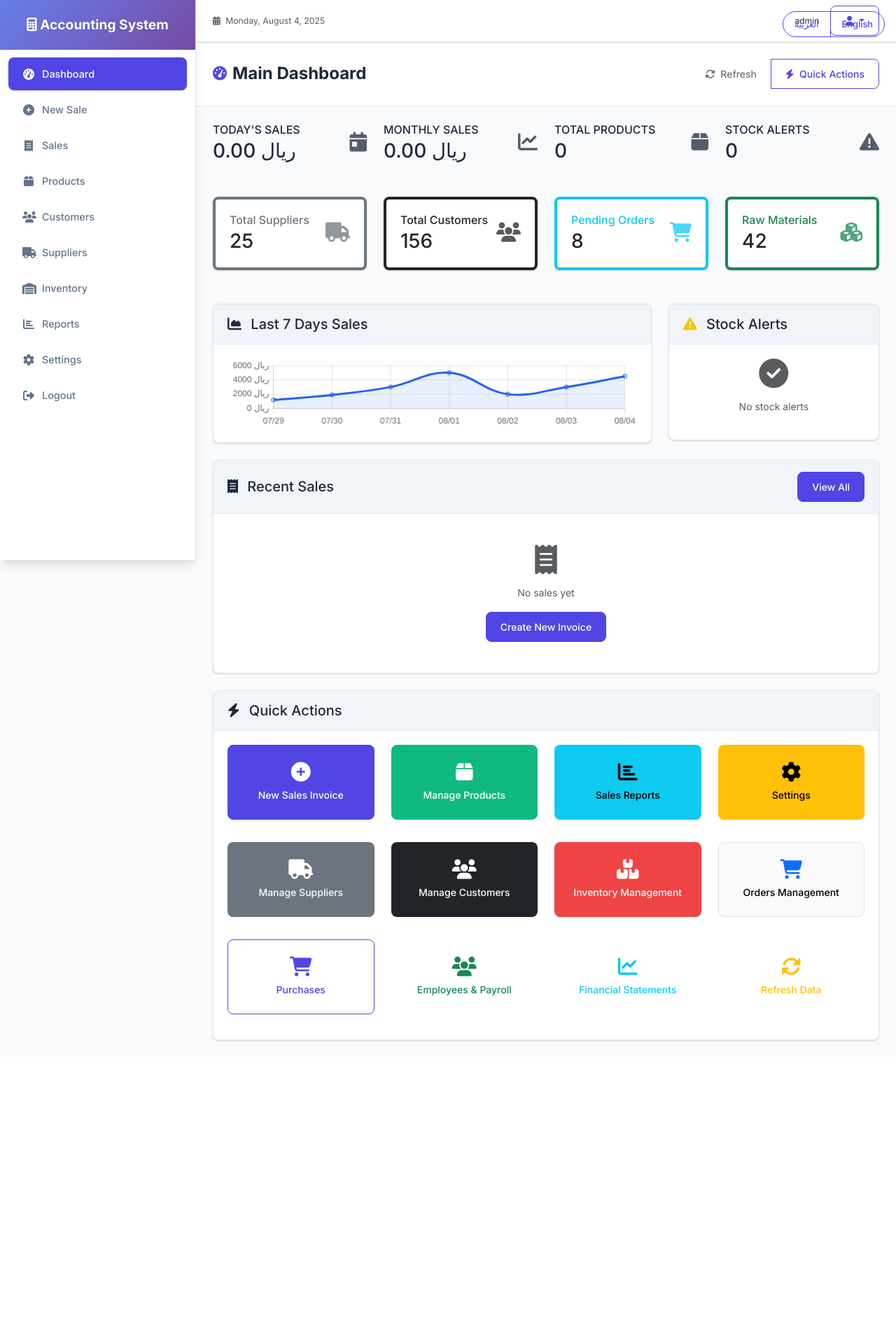
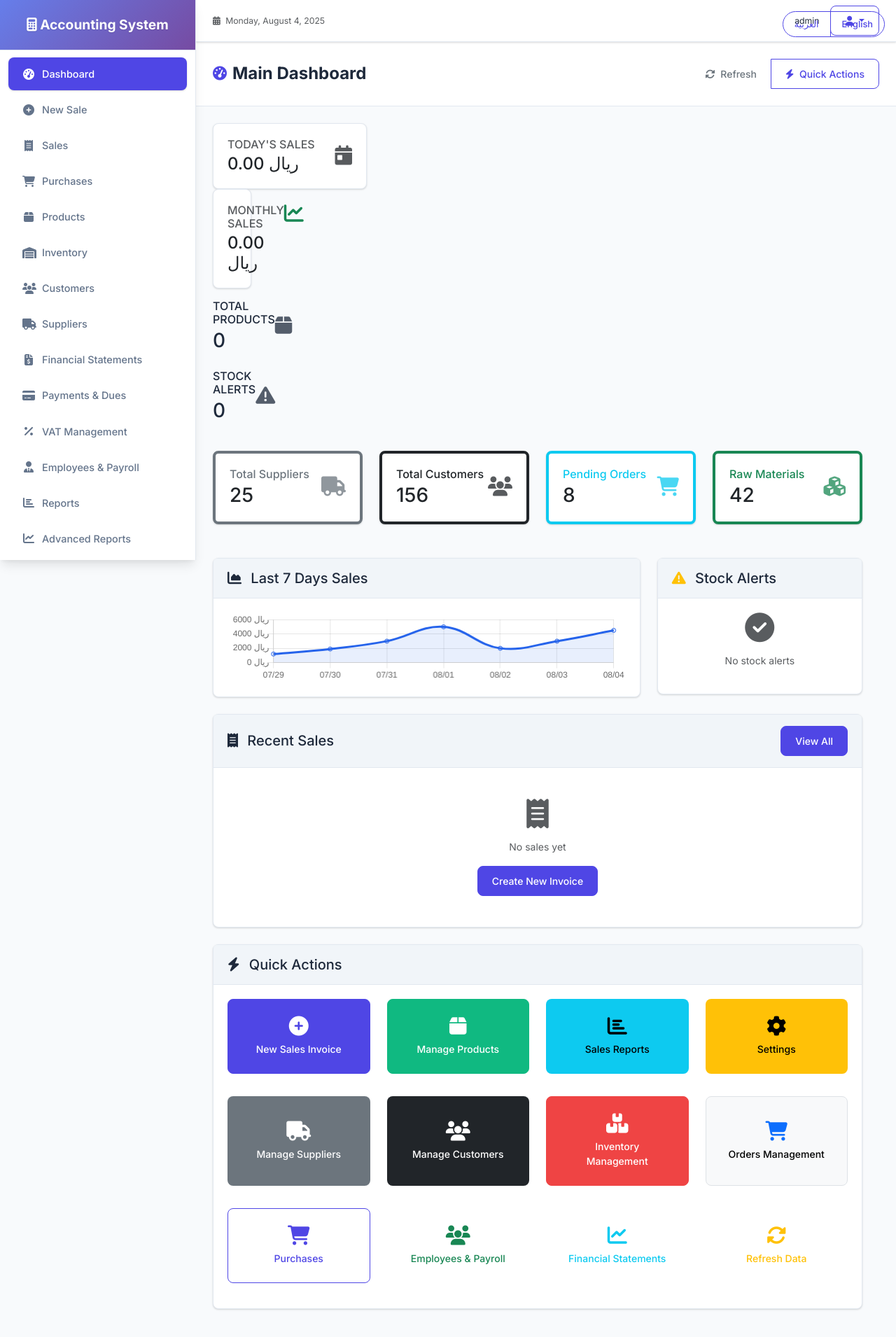
Before and after one commit to fysl71443-coder/accounting-system, a Flask app: page /dashboard in a window 1280 px wide. Shown: the whole page at 70% size. Before the commit the page ends 1488 px from the top, so only its background shows below. Run offline with Flask 3, Linux system fonts and the light colour scheme; a user stored in the database is signed in; data that the repository does not hold is empty.

Commit message:
إضافة جميع الحسابات الرئيسية وتحسين الشاشات - Complete Accounting System Enhancement
 إضافة جميع الحسابات الرئيسية في القائمة الجانبية:
   - المشتريات (Purchases)
   - القوائم المالية (Financial Statements)
   - المدفوعات والمستحقات (Payments & Dues)
   - ضريبة القيمة المضافة (VAT Management)
   - الموظفين والرواتب (Employee Payroll)
   - التقارير المتقدمة (Advanced Reports)
   - إدارة المستخدمين (User Management)

 إزالة المسافات الزائدة من جميع الشاشات:
   - تحسين شاشة الداشبورد
   - تحسين شاشة المنتجات
   - تحسين شاشة العملاء
   - تقليل المسافات في جميع الكروت والجداول

 إضافة الروابط المفقودة في app.py
 تحسين تنظيم القائمة الجانبية
 تصميم أكثر إحكاماً ونظافة

النظام الآن يحتوي على جميع الوظائف المحاسبية الأساسية!

```diff
--- a/app.py
+++ b/app.py
@@ -1070,6 +1070,50 @@ def role_management():
     """صفحة إدارة الأدوار والصلاحيات"""
     return render_template('role_management.html')
 
+# الروابط الإضافية للحسابات الرئيسية
+
+@app.route('/purchases')
+@login_required
+def purchases():
+    """صفحة المشتريات"""
+    return render_template('purchases.html')
+
+@app.route('/financial_statements')
+@login_required
+def financial_statements():
+    """صفحة القوائم المالية"""
+    return render_template('financial_statements.html')
+
+@app.route('/payments_dues')
+@login_required
+def payments_dues():
+    """صفحة المدفوعات والمستحقات"""
+    return render_template('payments_dues.html')
+
+@app.route('/tax_management')
+@login_required
+def tax_management():
+    """صفحة إدارة ضريبة القيمة المضافة"""
+    return render_template('tax_management.html')
+
+@app.route('/employee_payroll')
+@login_required
+def employee_payroll():
+    """صفحة الموظفين والرواتب"""
+    return render_template('employee_payroll.html')
+
+@app.route('/advanced_reports')
+@login_required
+def advanced_reports():
+    """صفحة التقارير المتقدمة"""
+    return render_template('advanced_reports.html')
+
+@app.route('/user_management')
+@login_required
+def user_management():
+    """صفحة إدارة المستخدمين"""
+    return render_template('user_management.html')
+
 # API routes معطلة مؤقتاً - سيتم تفعيلها بعد تحديث قاعدة البيانات
 
 if __name__ == '__main__':
--- a/templates/base_unified.html
+++ b/templates/base_unified.html
@@ -550,12 +550,15 @@
         </div>
 
         <ul class="nav flex-column">
+            <!-- الرئيسية -->
             <li class="nav-item">
                 <a class="nav-link {{ 'active' if request.endpoint == 'dashboard' else '' }}" href="{{ url_for('dashboard') }}">
                     <i class="fas fa-tachometer-alt"></i>
                     {% if session.get('language', 'ar') == 'ar' %}الرئيسية{% else %}Dashboard{% endif %}
                 </a>
             </li>
+
+            <!-- المبيعات -->
             <li class="nav-item">
                 <a class="nav-link {{ 'active' if request.endpoint == 'new_sale' else '' }}" href="{{ url_for('new_sale') }}">
                     <i class="fas fa-plus-circle"></i>
@@ -568,12 +571,30 @@
                     {% if session.get('language', 'ar') == 'ar' %}المبيعات{% else %}Sales{% endif %}
                 </a>
             </li>
+
+            <!-- المشتريات -->
+            <li class="nav-item">
+                <a class="nav-link {{ 'active' if request.endpoint == 'purchases' else '' }}" href="{{ url_for('purchases') }}">
+                    <i class="fas fa-shopping-cart"></i>
+                    {% if session.get('language', 'ar') == 'ar' %}المشتريات{% else %}Purchases{% endif %}
+                </a>
+            </li>
+
+            <!-- المخزون والمنتجات -->
             <li class="nav-item">
                 <a class="nav-link {{ 'active' if request.endpoint == 'products' else '' }}" href="{{ url_for('products') }}">
                     <i class="fas fa-box"></i>
                     {% if session.get('language', 'ar') == 'ar' %}المنتجات{% else %}Products{% endif %}
                 </a>
             </li>
+            <li class="nav-item">
+                <a class="nav-link {{ 'active' if request.endpoint == 'inventory' else '' }}" href="{{ url_for('inventory') }}">
+                    <i class="fas fa-warehouse"></i>
+                    {% if session.get('language', 'ar') == 'ar' %}المخزون{% else %}Inventory{% endif %}
+                </a>
+            </li>
+
+            <!-- العملاء والموردين -->
             <li class="nav-item">
                 <a class="nav-link {{ 'active' if request.endpoint == 'customers' else '' }}" href="{{ url_for('customers') }}">
                     <i class="fas fa-users"></i>
@@ -586,16 +607,54 @@
                     {% if session.get('language', 'ar') == 'ar' %}الموردين{% else %}Suppliers{% endif %}
                 </a>
             </li>
+
+            <!-- المالية والمحاسبة -->
             <li class="nav-item">
-                <a class="nav-link {{ 'active' if request.endpoint == 'inventory' else '' }}" href="{{ url_for('inventory') }}">
-                    <i class="fas fa-warehouse"></i>
-                    {% if session.get('language', 'ar') == 'ar' %}المخزون{% else %}Inventory{% endif %}
+                <a class="nav-link {{ 'active' if request.endpoint == 'financial_statements' else '' }}" href="{{ url_for('financial_statements') }}">
+                    <i class="fas fa-file-invoice-dollar"></i>
+                    {% if session.get('language', 'ar') == 'ar' %}القوائم المالية{% else %}Financial Statements{% endif %}
                 </a>
             </li>
+            <li class="nav-item">
+                <a class="nav-link {{ 'active' if request.endpoint == 'payments_dues' else '' }}" href="{{ url_for('payments_dues') }}">
+                    <i class="fas fa-credit-card"></i>
+                    {% if session.get('language', 'ar') == 'ar' %}المدفوعات والمستحقات{% else %}Payments & Dues{% endif %}
+                </a>
+            </li>
+            <li class="nav-item">
+                <a class="nav-link {{ 'active' if request.endpoint == 'tax_management' else '' }}" href="{{ url_for('tax_management') }}">
+                    <i class="fas fa-percentage"></i>
+                    {% if session.get('language', 'ar') == 'ar' %}ضريبة القيمة المضافة{% else %}VAT Management{% endif %}
+                </a>
+            </li>
+
+            <!-- الموظفين والرواتب -->
+            <li class="nav-item">
+                <a class="nav-link {{ 'active' if request.endpoint == 'employee_payroll' else '' }}" href="{{ url_for('employee_payroll') }}">
+                    <i class="fas fa-user-tie"></i>
+                    {% if session.get('language', 'ar') == 'ar' %}الموظفين والرواتب{% else %}Employees & Payroll{% endif %}
+                </a>
+            </li>
+
+            <!-- التقارير -->
             <li class="nav-item">
                 <a class="nav-link {{ 'active' if request.endpoint == 'reports' else '' }}" href="{{ url_for('reports') }}">
                     <i class="fas fa-chart-bar"></i>
                     {% if session.get('language', 'ar') == 'ar' %}التقارير{% else %}Reports{% endif %}
+                </a>
+            </li>
+            <li class="nav-item">
+                <a class="nav-link {{ 'active' if request.endpoint == 'advanced_reports' else '' }}" href="{{ url_for('advanced_reports') }}">
+                    <i class="fas fa-chart-line"></i>
+                    {% if session.get('language', 'ar') == 'ar' %}التقارير المتقدمة{% else %}Advanced Reports{% endif %}
+                </a>
+            </li>
+
+            <!-- الإدارة -->
+            <li class="nav-item">
+                <a class="nav-link {{ 'active' if request.endpoint == 'user_management' else '' }}" href="{{ url_for('user_management') }}">
+                    <i class="fas fa-users-cog"></i>
+                    {% if session.get('language', 'ar') == 'ar' %}إدارة المستخدمين{% else %}User Management{% endif %}
                 </a>
             </li>
             <li class="nav-item">
@@ -604,6 +663,8 @@
                     {% if session.get('language', 'ar') == 'ar' %}الإعدادات{% else %}Settings{% endif %}
                 </a>
             </li>
+
+            <!-- تسجيل الخروج -->
             <li class="nav-item">
                 <a class="nav-link" href="{{ url_for('logout') }}">
                     <i class="fas fa-sign-out-alt"></i>
--- a/templates/dashboard.html
+++ b/templates/dashboard.html
@@ -32,21 +32,17 @@ Dashboard - Accounting System
 {% endblock %}
 
 {% block content %}
-
 <!-- Statistics Cards -->
-<div class="row mb-4">
-    <div class="col-xl-3 col-md-6 mb-4">
-        <div class="stats-card">
+<div class="row mb-3">
+    <div class="col-xl-3 col-md-6 mb-3">
+        <div class="card">
+            <div class="card-body">
                 <div class="d-flex justify-content-between">
                     <div>
-                    <h6 class="text-uppercase mb-1">
-                        {% if session.get('language', 'ar') == 'ar' %}
-                            مبيعات اليوم
-                        {% else %}
-                            Today's Sales
-                        {% endif %}
+                        <h6 class="text-uppercase mb-1 text-muted">
+                            {% if session.get('language', 'ar') == 'ar' %}مبيعات اليوم{% else %}Today's Sales{% endif %}
                         </h6>
-                    <h3 class="mb-0">{{ "%.2f"|format(daily_sales) }} ريال</h3>
+                        <h4 class="mb-0">{{ "%.2f"|format(daily_sales) }} ريال</h4>
                     </div>
                 <div class="align-self-center">
                     <i class="fas fa-calendar-day fa-2x opacity-75"></i>
@@ -55,21 +51,19 @@ Dashboard - Accounting System
         </div>
     </div>
 
-    <div class="col-xl-3 col-md-6 mb-4">
-        <div class="stats-card success">
+    <div class="col-xl-3 col-md-6 mb-3">
+        <div class="card">
+            <div class="card-body">
                 <div class="d-flex justify-content-between">
                     <div>
-                    <h6 class="text-uppercase mb-1">
-                        {% if session.get('language', 'ar') == 'ar' %}
-                            مبيعات الشهر
-                        {% else %}
-                            Monthly Sales
-                        {% endif %}
+                        <h6 class="text-uppercase mb-1 text-muted">
+                            {% if session.get('language', 'ar') == 'ar' %}مبيعات الشهر{% else %}Monthly Sales{% endif %}
                         </h6>
-                    <h3 class="mb-0">{{ "%.2f"|format(monthly_sales) }} ريال</h3>
+                        <h4 class="mb-0">{{ "%.2f"|format(monthly_sales) }} ريال</h4>
                     </div>
-                <div class="align-self-center">
-                    <i class="fas fa-chart-line fa-2x opacity-75"></i>
+                    <div class="text-success">
+                        <i class="fas fa-chart-line fa-2x"></i>
+                    </div>
                 </div>
             </div>
         </div>
```
Also changed, not shown: templates/customers.html (+4 -5 lines), templates/products.html (+2 -6 lines), instance/accounting.db. Lines whose indentation alone changed are shown as unchanged.
